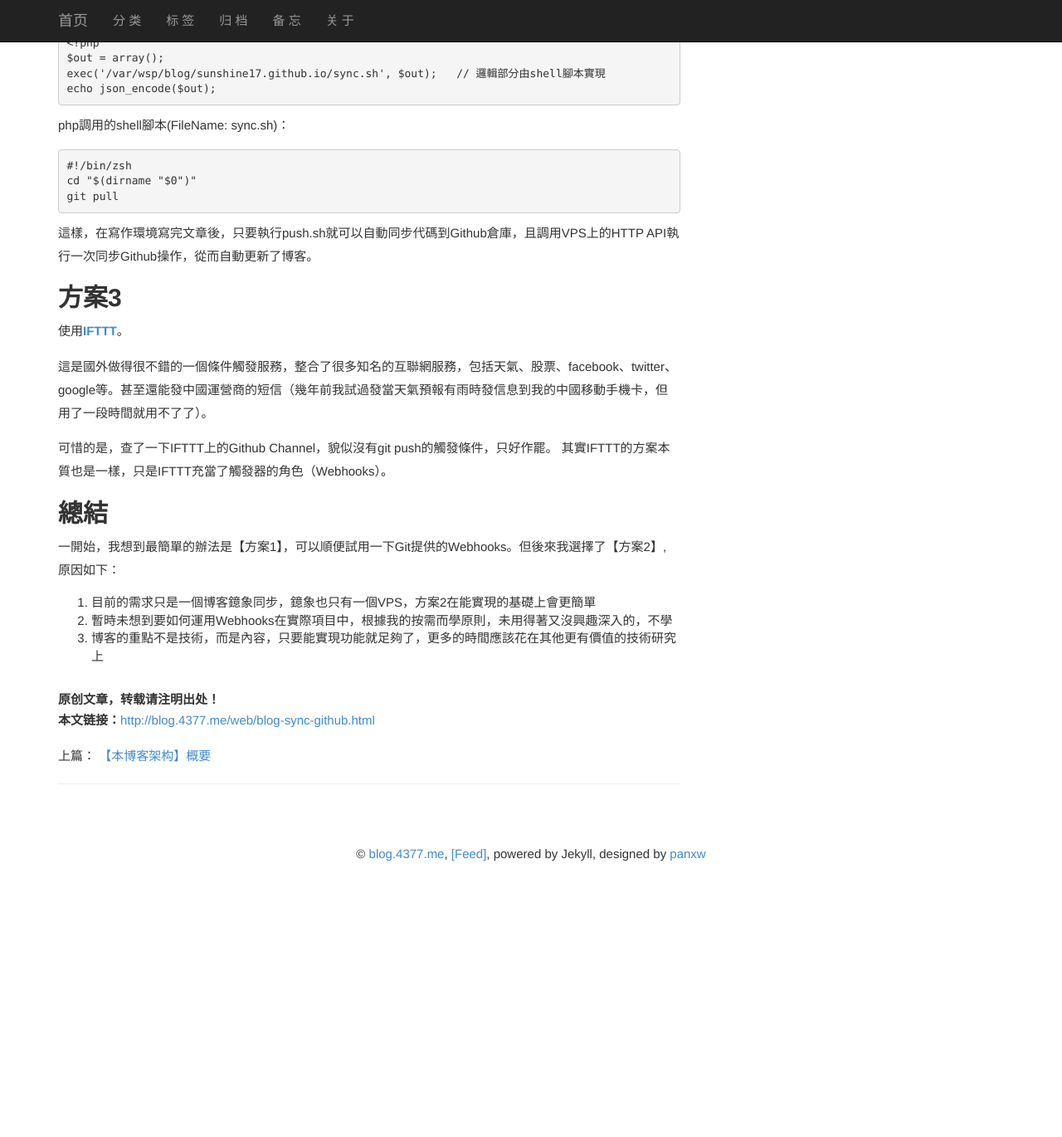
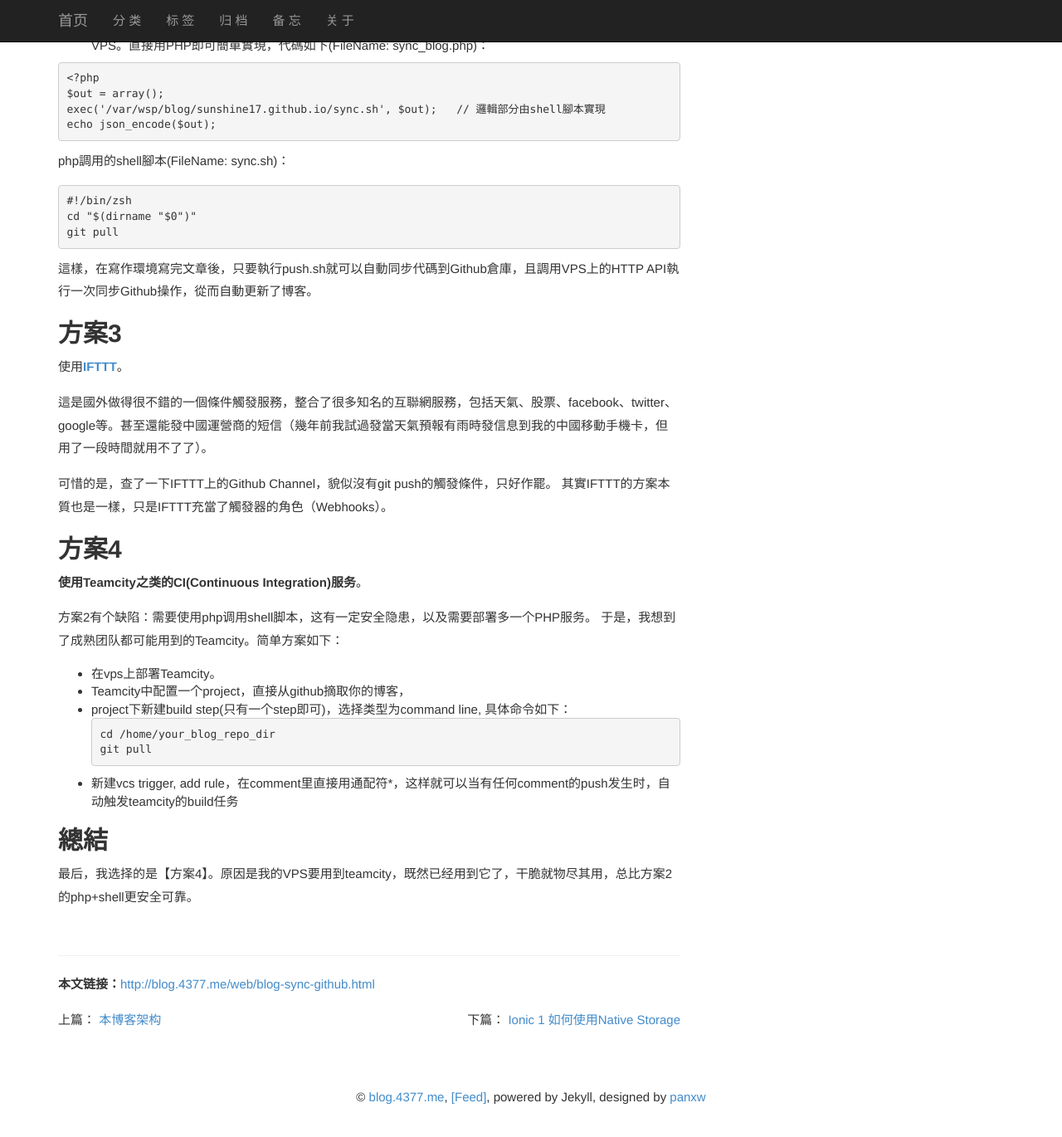
Before and after one commit to sunshine17/sunshine17.github.io, a Jekyll site: the page built from _posts/2016-05-11-blog-sync-github.md, in a window 1280 px wide and 1400 px high, scrolled down 2385 px. Shown: the top 1370 px of the window at 83% size. Built offline with Jekyll 4.4.1, drawn with Linux system fonts in a browser that asks for light colours; comment, search, counter and statistics services are not loaded; before the commit the page ends 3493 px from its top, so only the background shows below that; some of the changed text lies outside the part shown.

Commit message:
add posts

````diff
--- a/_includes/categories.html
+++ b/_includes/categories.html
@@ -9,6 +9,7 @@
 <div class="col-lg-6">
     <ul class="list-unstyled">
         <li> <a href="/posts/web.html"> Web </a> </li>
+        <li> <a href="/posts/ionic.html"> ionic </a> </li>
         <li> <a href="/posts/network.html"> 网络相关 </a> </li>
     </ul>
 </div>
--- a/_layouts/post.html
+++ b/_layouts/post.html
@@ -24,8 +24,8 @@ layout: default
 </div>
 
 <br/>
-<b>原创文章，转载请注明出处！</b>
-<br/>
+<hr>
+
 <b>本文链接：</b><a href="{{site.url}}{{page.url}}" title="{{page.name}}">{{site.url}}{{page.url}}</a>
 
 <!-- next and previous -->
@@ -49,7 +49,7 @@ layout: default
   </div>
   {%endif%}
 </div>
-<hr>
+
 <!-- Blog Comments -->
 <div class="media">
   {% include comment.html %}
--- a/_posts/2016-05-09-blog-architecture.md
+++ b/_posts/2016-05-09-blog-architecture.md
@@ -1,17 +1,19 @@
 ---
 layout: post
 category: "web"
-title:  "【本博客架构】概要"
+title:  "本博客架构"
 tags: [blog,jekyll,github pages]
 summary: "这个博客是纯静态网站，原本想使用github pages的服务，后来发现git的所有服务都撞墙了，只好将其放在VPS上。本文记录一下我在vps上使用nginx + jekyll + github搭建个人静态博客的方法。"
 ---
 这个博客是纯静态网站，原本想使用github pages的服务，后来发现git的所有服务都撞墙了，只好将其放在VPS上。本文记录一下我在vps上使用nginx + jekyll + github搭建个人静态博客的方法。
 
-##最終效果
+## 最終效果
+
 - 訪問[http://sunshine17.github.io/](http://sunshine17.github.io/)時，提供服務的是github pages
 - 訪問[http://blog.4377.me/](http://blog.4377.me/)時，提供服務的是VPS;
 
-##Github Pages
+## Github Pages
+
 使用[Jekyll](https://jekyllrb.com/)來生成靜態網頁內容。Github提供兩種靜態網站服務：
 
 1.Project Pages Site
@@ -20,7 +22,8 @@ summary: "这个博客是纯静态网站，原本想使用github pages的服务
 2.User Pages site
 個人網站。使用master分支，同樣的，當你push/merge內容到這個分支時，github會自動build出對應的靜態網頁內容。域名：username.github.io。本博客就是一個User Pages site，所以這裡重點針對此類型說明。
 
-##靜態網站(配合Github)的優點
+## 靜態網站(配合Github)的優點
+
 非常多，Google一下就知道。我只簡單列幾點：
 
 - 只需要web服務器，低功耗
@@ -28,12 +31,14 @@ summary: "这个博客是纯静态网站，原本想使用github pages的服务
 - git做version controll，打tag、出release，簡直就是強大的出版器
 - 大道至簡：everything is done on my keyboard, no more mouse
 
-##架構圖
+## 架構圖
+
 一圖勝千言，先上圖。<br/>
 <img src="/images/blog_architecture.png" />
 
 
 ### 角色說明
+
 - **VPS**: Virtual Private Server，不解釋了，幾乎每個愛玩的服務端開發人員都會有一個
 - **Nginx**: web服務器，提供靜態文件訪問服務，只需把Jekyll build的結果目錄_site配置為nginx的document root即可
 - **Jekyll**: static site generator，開啟--watch選項，設為後臺進程來監聽文件變化，當有文章更新時會即時build一次
--- a/_posts/2016-05-11-blog-sync-github.md
+++ b/_posts/2016-05-11-blog-sync-github.md
@@ -1,10 +1,12 @@
 ---
 layout: post
 category: "web"
-title:  "【本博客架構】Github鐿象(VPS)自動更新方案"
+title:  "博客Github鐿象(VPS)自動更新方案"
 tags: [blog,github pages,git webhook]
 summary: "這個博客是部署在VPS上的，而寫文章時，我們通常只會把本地的commit push到github上，本文討論VPS上的repository與github的即時同步策略，以及分享下我在解決此問題時的思路"
 ---
+（2017-04-26更新【方案4】）
+
 這個博客是部署在VPS上的，但我并没有在VPS上部署git server，VPS上只是一个git repository(即Github的鐿象)。Github在本博的架构里是作为中心仓库的角色存在的，在寫文章時，只需把本地的commit push到Github上。
 
 但这样数据同步的问题就来了：
@@ -82,10 +84,20 @@ git pull
 可惜的是，查了一下IFTTT上的Github Channel，貌似沒有git push的觸發條件，只好作罷。
 其實IFTTT的方案本質也是一樣，只是IFTTT充當了觸發器的角色（Webhooks）。
 
+## **方案4**
+**使用Teamcity之类的CI(Continuous Integration)服务**。
+
+方案2有个缺陷：需要使用php调用shell脚本，这有一定安全隐患，以及需要部署多一个PHP服务。
+于是，我想到了成熟团队都可能用到的Teamcity。简单方案如下：
+
+- 在vps上部署Teamcity。
+- Teamcity中配置一个project，直接从github摘取你的博客，
+- project下新建build step(只有一个step即可)，选择类型为command line, 具体命令如下：
+```shell
+cd /home/your_blog_repo_dir
+git pull
+```
+- 新建vcs trigger, add rule，在comment里直接用通配符*，这样就可以当有任何comment的push发生时，自动触发teamcity的build任务
 
 ## **總結**
-一開始，我想到最簡單的辦法是【方案1】，可以順便試用一下Git提供的Webhooks。但後來我選擇了【方案2】, 原因如下：
-
-1. 目前的需求只是一個博客鐿象同步，鐿象也只有一個VPS，方案2在能實現的基礎上會更簡單
-2. 暫時未想到要如何運用Webhooks在實際項目中，根據我的按需而學原則，未用得著又沒興趣深入的，不學
-3. 博客的重點不是技術，而是內容，只要能實現功能就足夠了，更多的時間應該花在其他更有價值的技術研究上
+最后，我选择的是【方案4】。原因是我的VPS要用到teamcity，既然已经用到它了，干脆就物尽其用，总比方案2的php+shell更安全可靠。
````
Also changed, not shown: _posts/2016-05-06-fix-unmet-dependencies.markdown (+6 -5 lines), _posts/2017-04-26-ionic-native-strorage.md (added, +82 -0 lines), posts/ionic.md (added, +4 -0 lines).
